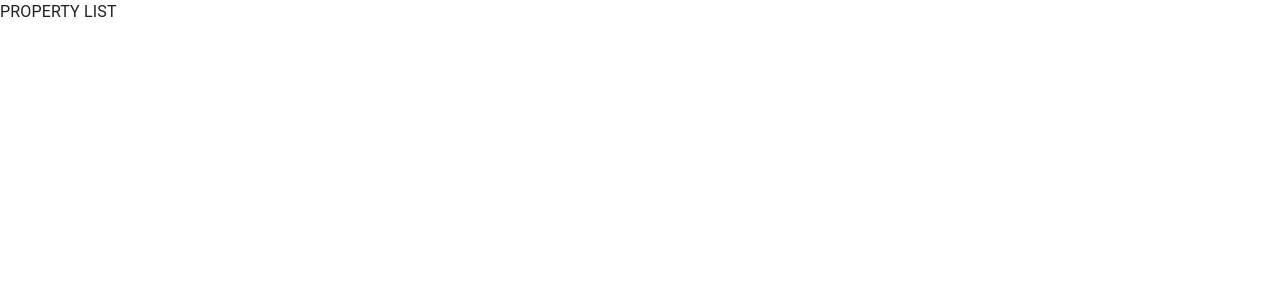
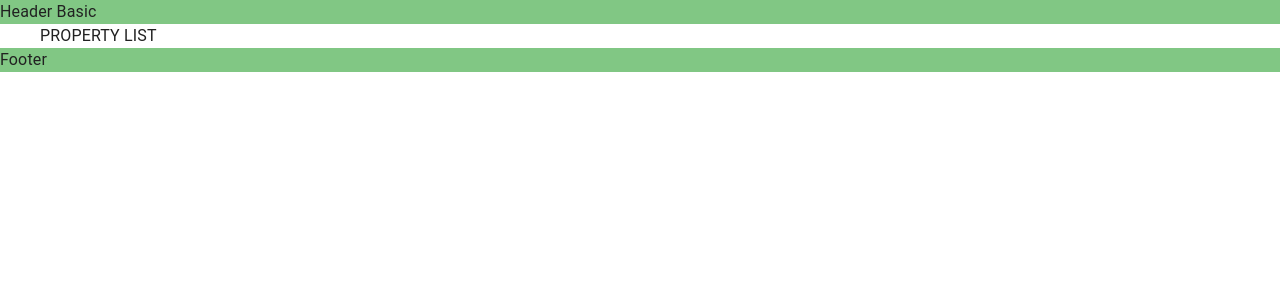
Before and after one commit to Siriuslicht/nestar-demo, a Next.js app: page /property in a window 1280 px wide. Shown: the top 300 px of the page. Built offline with nearby package versions, Linux system fonts and the light colour scheme.

Commit message:
feat: integration of Header and Footer via layouts

```diff
--- /dev/null
+++ b/libs/components/layouts/LayoutBasic.tsx
@@ -0,0 +1,27 @@
+import { Stack } from "@mui/material"
+import Head from "next/head"
+
+
+const withLayoutBasic = (Component: any) => {
+   return (props: any) => {
+      return (
+
+         <>
+       <Head>
+         <title>Nestar</title>
+       </Head>
+       <Stack id="pc-wrap">
+         <Stack sx={{ background: "#81c784" }} >Header Basic</Stack>
+
+               <Stack id={"main"}>
+                  <Component {...props} />
+               </Stack>
+
+         <Stack sx={{ background: "#81c784" }} >Footer</Stack>
+       </Stack>
+       </>
+      );
+   }
+}
+
+export default withLayoutBasic;
--- a/pages/property/index.tsx
+++ b/pages/property/index.tsx
@@ -1,6 +1,14 @@
-const PropertyList = () => {
+import withLayoutBasic from "@/libs/components/layouts/LayoutBasic";
+import { Container } from "@mui/material";
+import { NextPage } from "next";
+
+const PropertyList: NextPage = () => {
    console.log("PROPERTY LIST COMPONENT - PAGES ROUTER");
-   return <div>PROPERTY LIST</div>;
+   return (
+      <>
+         <Container> PROPERTY LIST</Container>
+      </>
+   )
 };
 
-export default PropertyList;
+export default withLayoutBasic(PropertyList);
```
Also changed, not shown: libs/components/layouts/LayoutHome.tsx (added, +26 -0 lines), pages/community/index.tsx (+11 -2 lines), pages/index.tsx (+5 -6 lines).
